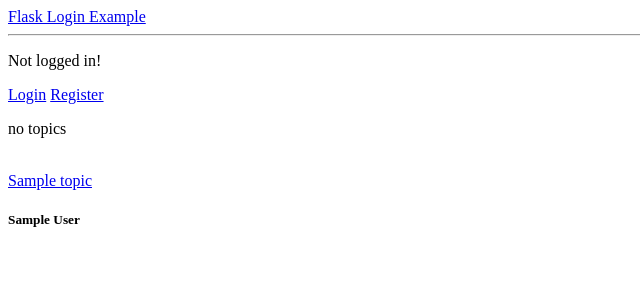
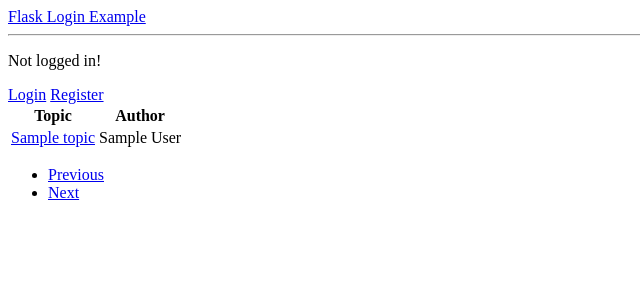
Before and after one commit to VayerMaking/rs-flask, a Flask app: page / in a window 1280 px wide. Shown: the top 300 px of the page, without its empty margins (0-640 px from the left). Run offline with Flask 2, Linux system fonts and the light colour scheme; tables that the repository leaves empty hold one stand-in row (values such as "Sample post"); some libraries are stand-ins or nearby versions.

Commit message:
Add some things

```diff
--- a/templates/index.html
+++ b/templates/index.html
@@ -4,28 +4,54 @@
 
 	{% if username %}
 	<h3>Logged in as : {{username}}</h3><br>
-	<b><a href = '/logout'>Click here to log out</a></b><br>
-	<a href="/new_topic">Create new topic</a><br>
+	<b><a class="btn btn-default" role="button" href = '/logout'>Click here to log out</a></b><br>
+	<a class="btn btn-default" role="button" href="/new_topic">Create new topic</a><br>
+	<link rel="stylesheet" href="https://maxcdn.bootstrapcdn.com/bootstrap/3.4.1/css/bootstrap.min.css">
+	<script src="https://ajax.googleapis.com/ajax/libs/jquery/3.5.1/jquery.min.js"></script>
+	<script src="https://maxcdn.bootstrapcdn.com/bootstrap/3.4.1/js/bootstrap.min.js"></script>
 	{% else %}
 
-	<a href="/logout">Logout</a> <br>
+	<a class="btn btn-default" role="button" href="/logout">Logout</a> <br>
 	{% endif %}
 
 {% else %}
 <p>Not logged in!</p>
 
-<a href="/login">Login</a>
-<a href="/register">Register</a>
+<a class="btn btn-default" role="button" href="/login">Login</a>
+<a class="btn btn-default" role="button" href="/register">Register</a>
 
 {% endif %}
 
-{% if not topic%}
+{% if topic%}
 	<p> no topics</p>
 {% endif %}
-{% for topic in topics %}
-	<br><a href = "/topic/?topic={{topic.title}}"> {{topic.title}} </a><br>
-	<h5> {{topic.author}} </h5>
-{% endfor %}
 
-
-{% endblock %}
+</head>
+  <body>
+    <header>
+	<div class="table-responsive">
+	  <table class="table">
+	    <thead>
+	      <tr>
+	        <th>Topic</th>
+	        <th>Author</th>
+	      </tr>
+	    </thead>
+	    <tbody>
+	        {% for topic in topics %}
+		        <tr>
+				    <td><a href = "/topic/?topic={{topic.title}}"> {{topic.title}} </a></td>
+				    <td>{{topic.author}}</td>
+				</tr>
+			{% endfor %}
+	    </tbody>
+	  </table>
+	</div>
+    </header>
+    	<ul class="pager">
+		<li><a href="#">Previous</a></li>
+  		<li><a href="#">Next</a></li>
+		</ul>
+ </body>
+ {% endblock %}
+</html>
```
Also changed, not shown: static/css/demo.css (added, +9 -0 lines).
